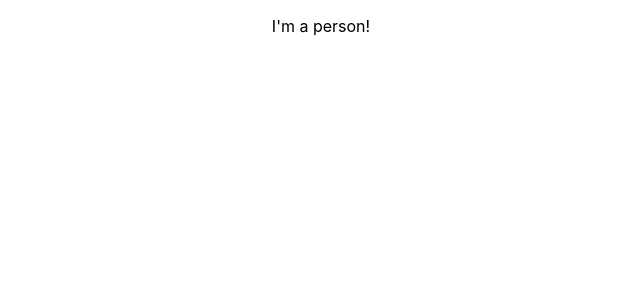
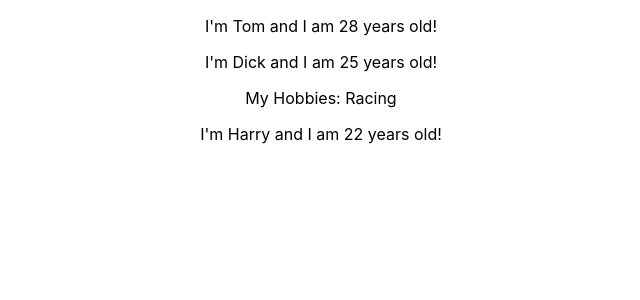
Before and after one commit to basselalsayed/advanced_react, a React (Create React App) app: page / in a window 1280 px wide. Shown: the top 300 px of the page, without its empty margins (319-959 px from the left). Built offline with nearby package versions, Linux system fonts and the light colour scheme.

Commit message:
updated person to use children and props

```diff
--- a/src/App.js
+++ b/src/App.js
@@ -6,7 +6,9 @@
   render() {
     return (
       <div className="App">
-        <Person />
+        <Person name='Tom' age='28'  />
+        <Person name='Dick' age='25'>My Hobbies: Racing</Person>
+        <Person name='Harry' age='22'  />
       </div>
     );
   }
--- a/src/Person/Person.js
+++ b/src/Person/Person.js
@@ -1,10 +1,14 @@
 import React from 'react'
 
-const person = () => {
+const person = (props) => {
+
   return (
-    <p>
-      I'm a person!
-    </p>
+    <div>
+      <p>
+        I'm {props.name} and I am {props.age} years old!
+      </p>
+      <p>{props.children}</p>
+    </div>
   )
 }
 
```
